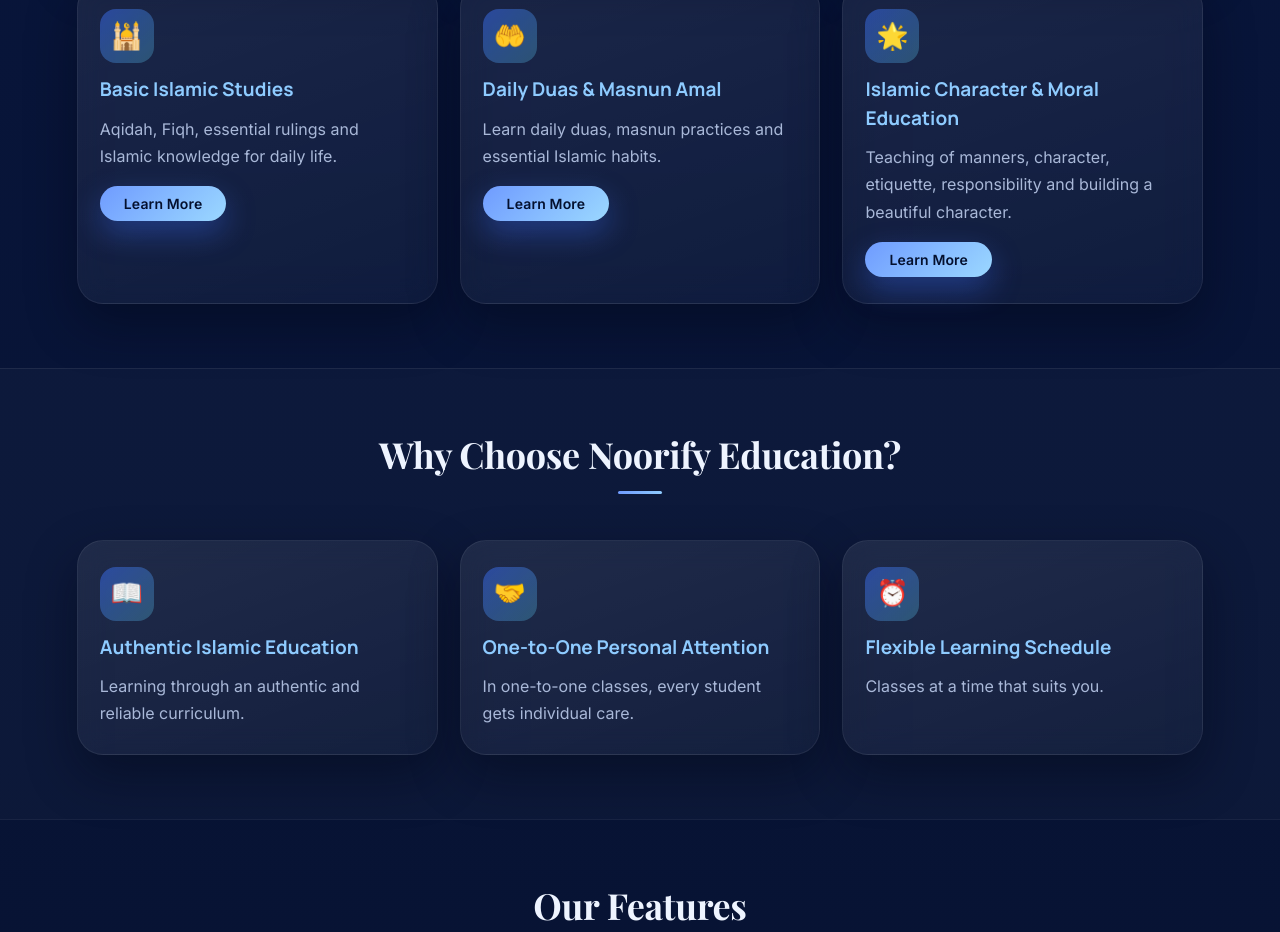
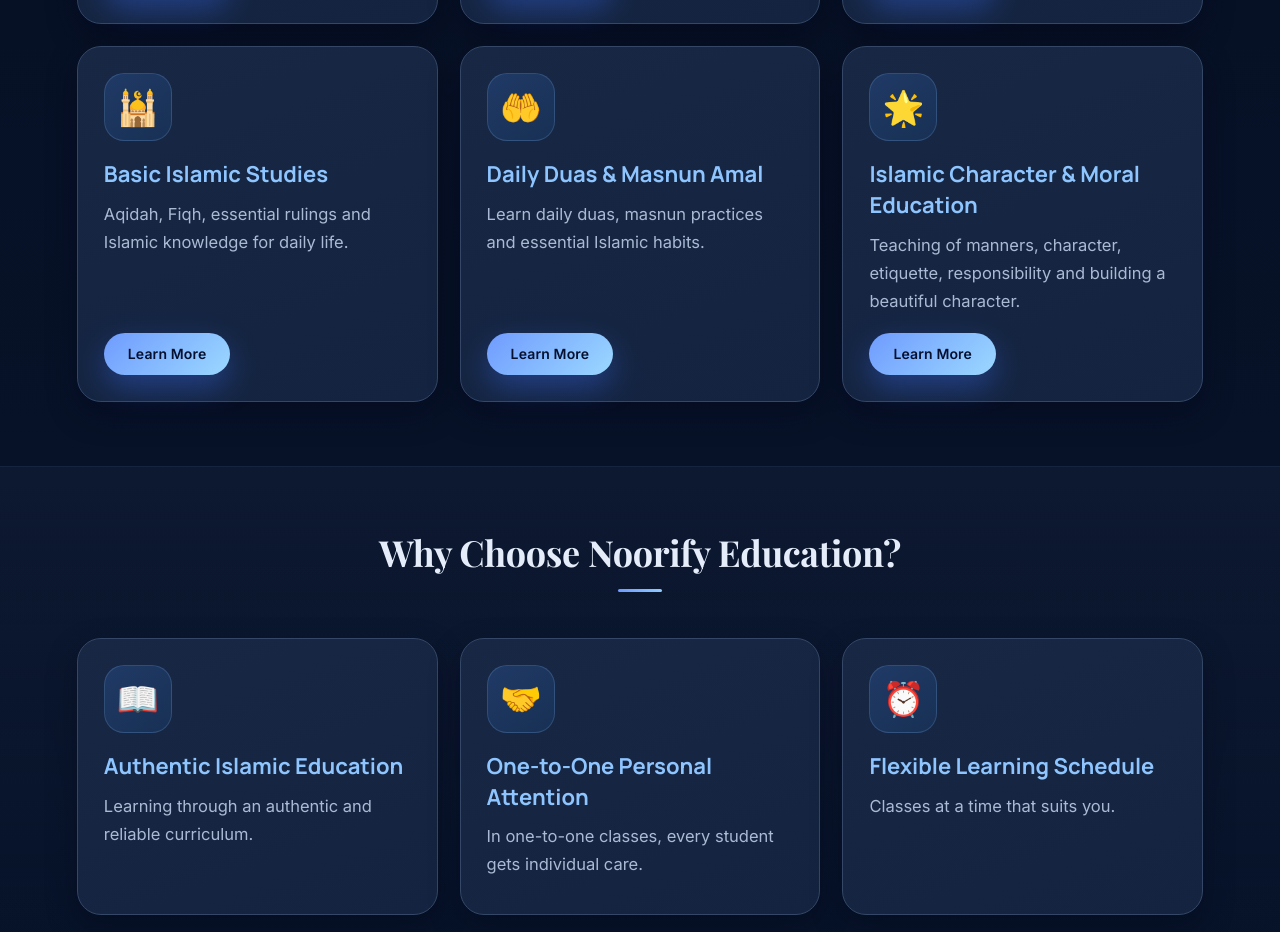
Before and after one commit to noorifyeducation/noorify-site, a plain HTML site: page index.html in a window 1280 px wide. Shown: the part 1737-2669 px from the top of the page. Drawn offline with nearby package versions, Linux system fonts and the light colour scheme.

Commit message:
Add files via upload

```diff
--- a/style.css
+++ b/style.css
@@ -873,3 +873,64 @@ html.nf-intro,html.nf-intro body{overflow:hidden}
 .f-links a:hover,.f-links a:focus-visible{color:var(--sky);background:rgba(255,255,255,.08);border-color:rgba(142,203,255,.35)}
 @media(min-width:768px){.f-links ul{display:flex;flex-wrap:wrap;justify-content:center;gap:10px;max-width:none}.f-links a{padding:9px 20px;border-radius:999px}}
 @media(max-width:767px){.f-links li:last-child:nth-child(odd){grid-column:1/-1;justify-self:center;width:calc(50% - 5px)}}
+
+/* =====================================================================
+   PREMIUM UI REFINEMENT (Midnight Navy surface + floating cards)
+   Appended last so it refines the existing design; nothing was removed.
+   Original file backup: backup-before-premium/style.css
+   ===================================================================== */
+:root{
+  --nf-bg:#050B1F;--nf-deep:#071329;--nf-surface:#101C35;--nf-elev:#172744;
+  --nf-card:#142440;--nf-line:#344767;--nf-line-hi:#4B6592;
+  --sky:#8EC5FF;--gold:#DCC58E;--text:#E5EDFA;--muted:#AABAD4;
+  --shadow:0 12px 30px rgba(2,6,23,.38);
+}
+
+/* 1) Midnight Navy surface: deep, calm, very subtle blue depth */
+body{background:radial-gradient(90% 36% at 50% 0,rgba(142,197,255,.07),transparent 72%) no-repeat,linear-gradient(180deg,#050B1F 0%,#071329 45%,#050B1F 100%),#050B1F}
+#p-home .hs.h-alt{background:linear-gradient(180deg,rgba(16,28,53,.72),rgba(7,19,41,.55));border-top:1px solid rgba(52,71,103,.35);border-bottom:1px solid rgba(52,71,103,.2)}
+
+/* 2) Floating cards */
+.glass{background:linear-gradient(160deg,#172744 0%,#142440 100%);border:1px solid var(--nf-line);border-radius:24px;box-shadow:var(--shadow);-webkit-backdrop-filter:none;backdrop-filter:none;transition:transform .3s ease,border-color .3s ease,box-shadow .3s ease}
+.glass.islamic{border:1px solid rgba(220,197,142,.4);background:linear-gradient(160deg,rgba(220,197,142,.1),#142440)}
+.hc{padding:24px;gap:8px}
+.grid{gap:20px}
+.glass.hc.rv{transition:transform .3s ease,border-color .3s ease,box-shadow .3s ease}
+.hc .ico,.hs .ico{width:68px;height:68px;border-radius:20px;font-size:34px;margin-bottom:6px;background:linear-gradient(145deg,#1F3A66,#183054);border:1px solid rgba(142,197,255,.18)}
+.hc h3,.hs .hc h3,#p-home .hs .hc h3{font-size:22px;line-height:1.4;font-weight:700;color:var(--sky);margin:4px 0 2px}
+.hc p,.hs .hc p,#p-home .hs .hc p{font-size:16.5px;line-height:1.7;color:var(--muted)}
+.hc.sm .ico{width:60px;height:60px;font-size:30px}
+.hc.sm h3,#p-home .hs .hc.sm h3{font-size:20px}
+.hc.sm p,#p-home .hs .hc.sm p{font-size:16px}
+[dir=rtl] .hc h3{line-height:1.7}
+[dir=rtl] .hc p,[dir=rtl] #p-home .hs .hc p{line-height:1.95}
+.hc,.hc h3,.hc p{overflow-wrap:anywhere}
+
+/* 3) Scroll reveal + stagger (uses the existing IntersectionObserver .rv/.in) */
+@keyframes nfUp{from{opacity:0;transform:translateY(22px)}to{opacity:1;transform:none}}
+@keyframes nfIco{from{opacity:0;transform:scale(.8)}to{opacity:1;transform:none}}
+.glass.hc.rv.in{animation:nfUp .6s cubic-bezier(.2,.7,.3,1) var(--d,0ms) backwards}
+.grid>.hc.rv:nth-child(3n+2){--d:90ms}
+.grid>.hc.rv:nth-child(3n+3){--d:180ms}
+.glass.hc.rv.in .ico{animation:nfIco .5s cubic-bezier(.2,.8,.3,1) calc(var(--d,0ms) + 120ms) backwards}
+
+/* 4) Hover only on real pointers; tap feedback on touch */
+.glass:hover{transform:none}
+@media(hover:hover) and (pointer:fine){
+  .glass.hc:hover{transform:translateY(-4px);border-color:var(--nf-line-hi);box-shadow:0 18px 40px rgba(2,6,23,.5)}
+}
+@media(hover:none){
+  .glass.hc:active{transform:scale(.985);border-color:var(--nf-line-hi)}
+}
+
+/* 5) Buttons: one consistent shape, sky-blue identity kept */
+.btn{min-height:50px;border-radius:999px;letter-spacing:.1px}
+.btn-sm{min-height:42px;padding:9px 24px}
+.btn:active{transform:scale(.97)}
+.btn-ghost{box-shadow:inset 0 0 0 1px var(--nf-line)}
+
+@media(min-width:768px){.hc{padding:26px}.grid{gap:22px}}
+@media(prefers-reduced-motion:reduce){.glass.hc.rv.in,.glass.hc.rv.in .ico{animation:none}}
+/* buttons sit at the bottom of equal-height cards */
+.hc>p{margin-bottom:10px}
+.hc .btn,.hc .btn-sm{margin-top:auto}
```
